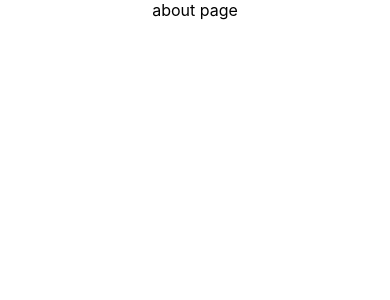
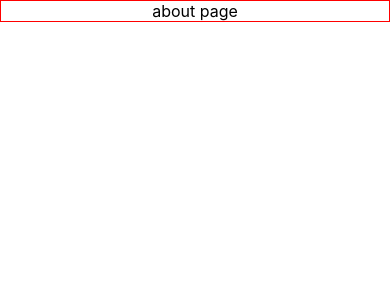
Before and after one commit to barbaroreyes/app-move, a React (Create React App) app: page /about in a window 390 px wide. Shown: the top 300 px of the page. Built offline with nearby package versions, Linux system fonts and the light colour scheme.

Commit message:
update-about

```diff
--- a/src/App.css
+++ b/src/App.css
@@ -58,5 +58,7 @@
    border: 1px solid red ;
    padding: 10px;
    margin: 10px;
+ }.about{
+   border: 1px solid red ;
  }
 }
--- a/src/pages/About.js
+++ b/src/pages/About.js
@@ -2,7 +2,7 @@ import React from 'react'
 
 const About = () => {
   return (
-    <div>
+    <div className="about">
       about page
     </div>
   )
```
